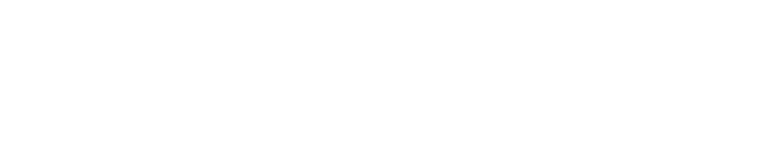
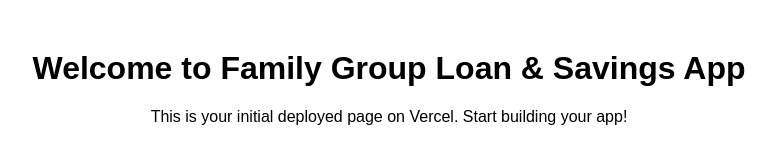
Before and after one commit to kevo-ship-it/family-group-loan-savings, a plain HTML site: page index.html in a window 1280 px wide. Shown: the whole page, without its empty margins (251-1027 px from the left). Drawn offline with Linux system fonts and the light colour scheme.

Commit message:
Update index.html
Add initial page content

```diff
--- a/index.html
+++ b/index.html
@@ -1 +1,17 @@
-<!DOCTYPE html><html><head><title>Family Group</title></head><body><div id='root'></div></body></html>
+<!DOCTYPE html>
+<html>
+<head>
+  <title>Family Group</title>
+  <style>
+    body {
+      font-family: sans-serif;
+      text-align: center;
+      margin-top: 50px;
+    }
+  </style>
+</head>
+<body>
+  <h1>Welcome to Family Group Loan & Savings App</h1>
+  <p>This is your initial deployed page on Vercel. Start building your app!</p>
+</body>
+</html>
```
